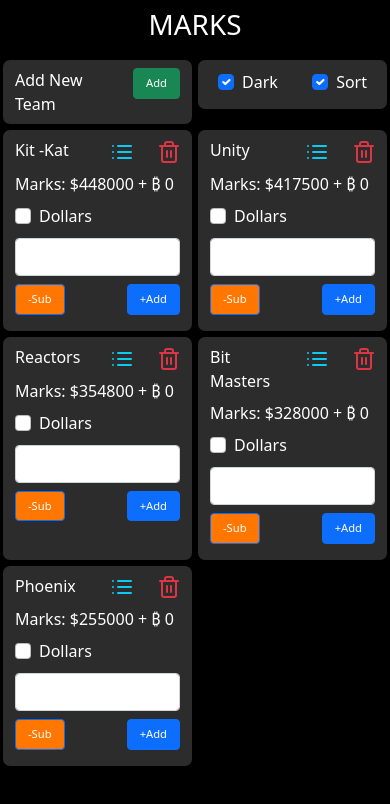
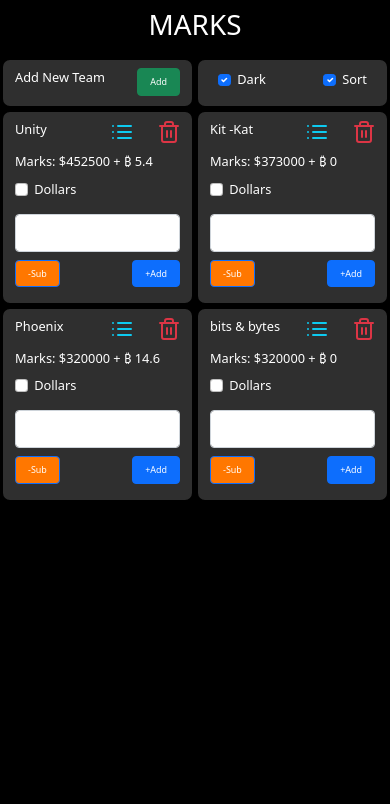
Before and after one commit to sudeshlak/marksApp, a React (Create React App) app: page / in a window 390 px wide. Shown: the top 804 px of the page. Built offline with nearby package versions, Linux system fonts and the light colour scheme; data requests are answered from the project's data file.

Commit message:
finalized

```diff
--- a/db.json
+++ b/db.json
@@ -4,6 +4,31 @@
       "id": 1,
       "name": "Unity",
       "marks": [
+        {
+          "date": "Sun Jun 20 2021 13:50:09 GMT+0530 (India Standard Time)",
+          "mark": 452500,
+          "bitCoin": 5.4
+        },
+        {
+          "date": "Sun Jun 20 2021 13:49:09 GMT+0530 (India Standard Time)",
+          "mark": 457500,
+          "bitCoin": 5.4
+        },
+        {
+          "date": "Sun Jun 20 2021 13:37:20 GMT+0530 (India Standard Time)",
+          "bitCoin": 5.4,
+          "mark": 417500
+        },
+        {
+          "date": "Sun Jun 20 2021 13:37:13 GMT+0530 (India Standard Time)",
+          "mark": 417500,
+          "bitCoin": 0
+        },
+        {
+          "date": "Sun Jun 20 2021 13:37:02 GMT+0530 (India Standard Time)",
+          "mark": 417505.4,
+          "bitCoin": 0
+        },
         {
           "date": "Sun Jun 13 2021 13:32:44 GMT+0530 (India Standard Time)",
           "mark": 417500,
@@ -31,6 +56,21 @@
       "name": "Phoenix",
       "marks": [
         {
+          "date": "Sun Jun 20 2021 13:44:11 GMT+0530 (India Standard Time)",
+          "mark": 320000,
+          "bitCoin": 14.6
+        },
+        {
+          "date": "Sun Jun 20 2021 13:35:56 GMT+0530 (India Standard Time)",
+          "bitCoin": 14.6,
+          "mark": 255000
+        },
+        {
+          "date": "Sun Jun 20 2021 13:35:30 GMT+0530 (India Standard Time)",
+          "bitCoin": 9.2,
+          "mark": 255000
+        },
+        {
           "date": "Sun Jun 06 2021 13:18:13 GMT+0530 (India Standard Time)",
           "mark": 255000,
           "bitCoin": 0
@@ -52,6 +92,16 @@
       "name": "Kit -Kat",
       "marks": [
         {
+          "date": "Sun Jun 20 2021 13:49:36 GMT+0530 (India Standard Time)",
+          "mark": 373000,
+          "bitCoin": 0
+        },
+        {
+          "date": "Sun Jun 20 2021 13:37:57 GMT+0530 (India Standard Time)",
+          "mark": 323000,
+          "bitCoin": 0
+        },
+        {
           "date": "Sun Jun 13 2021 13:32:08 GMT+0530 (India Standard Time)",
           "mark": 448000,
           "bitCoin": 0
@@ -69,52 +119,21 @@
       ]
     },
     {
-      "id": 6097,
-      "name": "Reactors",
+      "id": 8657,
+      "name": "bits & bytes",
       "marks": [
         {
-          "date": "Thu Jun 17 2021 03:53:30 GMT+0530 (India Standard Time)",
-          "mark": 354800,
+          "date": "Sun Jun 20 2021 13:47:44 GMT+0530 (India Standard Time)",
+          "mark": 320000,
           "bitCoin": 0
         },
         {
-          "date": "Sun Jun 06 2021 13:02:42 GMT+0530 (India Standard Time)",
-          "mark": 354500,
+          "date": "Sun Jun 20 2021 13:41:50 GMT+0530 (India Standard Time)",
+          "mark": 300000,
           "bitCoin": 0
         },
         {
-          "date": "Sun Jun 06 2021 13:02:06 GMT+0530 (India Standard Time)",
-          "mark": 274500,
-          "bitCoin": 0
-        },
-        {
-          "date": "Sun Jun 06 2021 12:59:55 GMT+0530 (India Standard Time)",
-          "mark": 0,
-          "bitCoin": 0
-        }
-      ]
-    },
-    {
-      "id": 4895,
-      "name": "Bit Masters",
-      "marks": [
-        {
-          "date": "Sun Jun 13 2021 13:34:28 GMT+0530 (India Standard Time)",
-          "mark": 328000,
-          "bitCoin": 0
-        },
-        {
-          "date": "Sun Jun 06 2021 13:09:23 GMT+0530 (India Standard Time)",
-          "mark": 378000,
-          "bitCoin": 0
-        },
-        {
-          "date": "Sun Jun 06 2021 13:01:53 GMT+0530 (India Standard Time)",
-          "mark": 288000,
-          "bitCoin": 0
-        },
-        {
-          "date": "Sun Jun 06 2021 13:00:17 GMT+0530 (India Standard Time)",
+          "date": "Sun Jun 20 2021 13:38:58 GMT+0530 (India Standard Time)",
           "mark": 0,
           "bitCoin": 0
         }
--- a/src/assets/styles/main.scss
+++ b/src/assets/styles/main.scss
@@ -1,5 +1,5 @@
+$back-ground-color-dark-theme: rgb(47, 47, 47);
 
-$back-ground-color-dark-theme:rgba(61, 61, 61, 0.73);
 @mixin team($bgColor,$fontColor,$borderColor) {
   border-style: solid;
   background-color: $bgColor;
@@ -7,11 +7,11 @@
   border-color: $borderColor;
   border-radius: 10px;
 }
-@mixin body($bgColor){
-  body{
-    background-color:$bgColor ;
+
+@mixin body($bgColor) {
+  body {
+    background-color: $bgColor;
   }
-
 }
 
 @mixin switches($bgColor,$fontColor,$borderColor) {
@@ -101,9 +101,28 @@
 
 .mark-app-white {
   @include marks-app(#000000)
-
 }
 
 .mark-app-dark {
   @include marks-app(#ffffff)
 }
+
+@media only screen and (max-width: 768px) {
+  .mark-app-dark, .mark-app-white {
+    font-size: 0.9em;
+
+    ::-webkit-input-placeholder {
+      font-size: 0.9em;
+    }
+  }
+}
+
+@media only screen and (max-width: 576px) {
+  .mark-app-dark, .mark-app-white {
+    font-size: 0.8em;
+
+    ::-webkit-input-placeholder {
+      font-size: 0.8em;
+    }
+  }
+}
--- a/src/components/Teams.tsx
+++ b/src/components/Teams.tsx
@@ -9,7 +9,6 @@
   teams: ITeam[]
   setTeams: (team: ITeam[]) => void
   isSort: boolean
-
 }
 
 const Teams: React.FC<teamProps> = (props) => {
@@ -48,8 +47,8 @@
       body: JSON.stringify(updateMarksTeam),
     });
     const data: any = await res.json();
+    const allTeams: ITeam[] = teams.slice();
 
-    const allTeams: ITeam[] = teams.slice();
     setTeams(
         allTeams.map((team) => {
               if (team.id === id) {
@@ -115,11 +114,6 @@
 
       await fetch(`http://localhost:5000/teams/${id}`, {method: 'DELETE'})
       const allTeams: ITeam[] = teams.slice();
-      setTeams(
-          allTeams.filter((team) =>
-              team.id !== id
-          )
-      );
     }
   }
 
```
